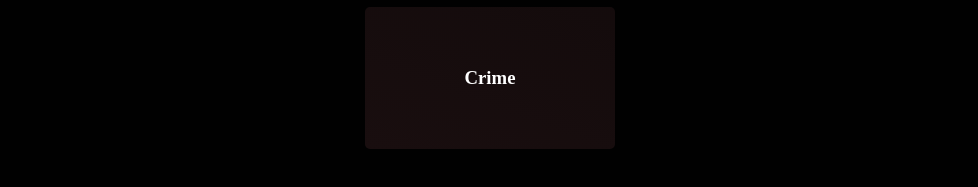
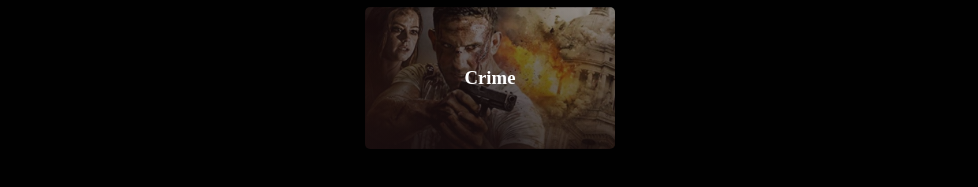
Before and after one commit to SamDev-coder21/form, a plain HTML site: page index.html in a window 1280 px wide. Shown: the part 2405-2592 px from the top of the page, without its empty margins (150-1128 px from the left). Drawn offline with nearby package versions, Linux system fonts and the light colour scheme.

Commit message:
hero-section

```diff
--- a/header.css
+++ b/header.css
@@ -354,8 +354,8 @@ body {
   background-size: cover;
 }
 .shows:nth-child(4) {
-  background: linear-gradient(200deg, #190e0fc6, #190e0f),
-    url("images/crime.jpg.crdownload");
+  background: linear-gradient(200deg, #190e0f74, #190e0fec),
+    url("images/big-4.jpg");
   background-size: cover;
 }
 .shows h3 {
```
